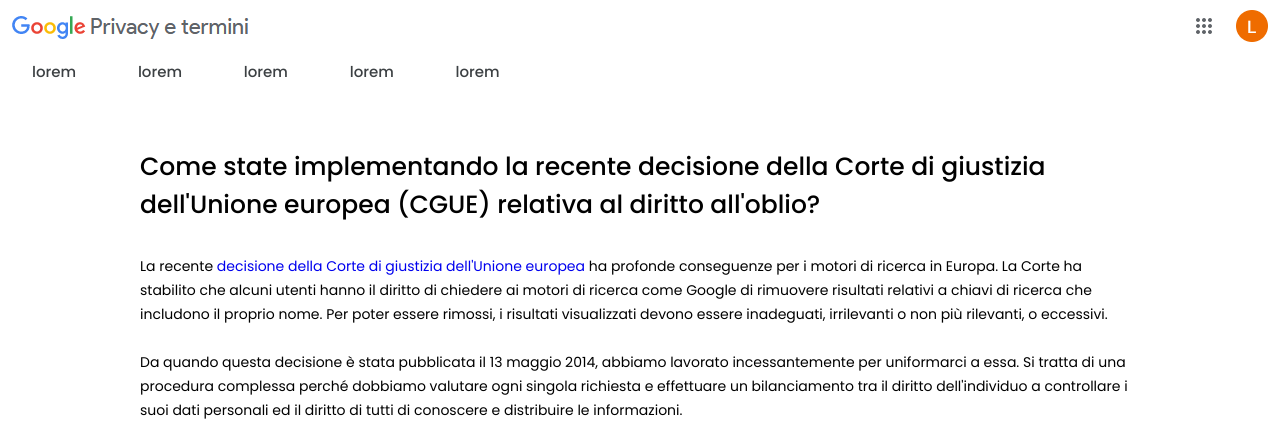
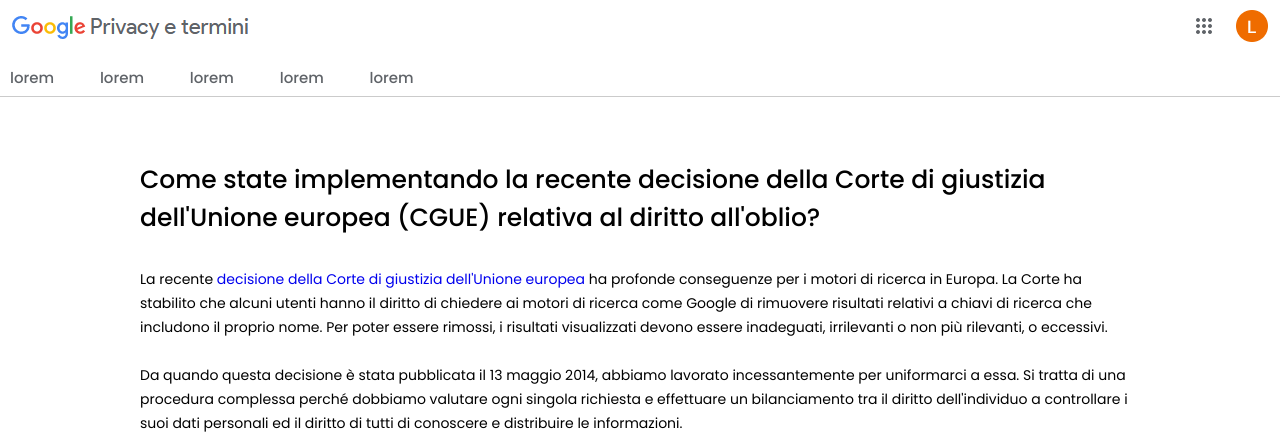
Before and after one commit to LauraMargherita25/php-google-faq, a PHP site: page / in a window 1280 px wide. Shown: the top 432 px of the page. Run offline with PHP 8.4, Linux system fonts and the light colour scheme; some libraries are stand-ins or nearby versions.

Commit message:
Style na header-bot

```diff
--- a/style/style.css
+++ b/style/style.css
@@ -53,19 +53,32 @@ a{
     align-items: center;
 }
 
+.header_bot{
+    padding: 6px 10px;
+    border-bottom: 1px solid rgba(151,151,151,0.5);
+}
+
+.header_bot ul{
+    margin: 0;
+}
+
 .header_bot ul li{
     display: inline;
     font-size: 15px;
     font-weight: 500;
     margin: 0 42px 0 0;
+    padding: 0;
 }
 
 .header_bot ul li a{
     color: #3c4043;
+    padding: 0 0 6px 0;
+    color: #5f6368;
 }
 
 .header_bot ul li a:hover{
-    color: blue;
+    color: #3367d6;
+    border-bottom: 3px solid #3367d6;
 }
 
 main{
```
